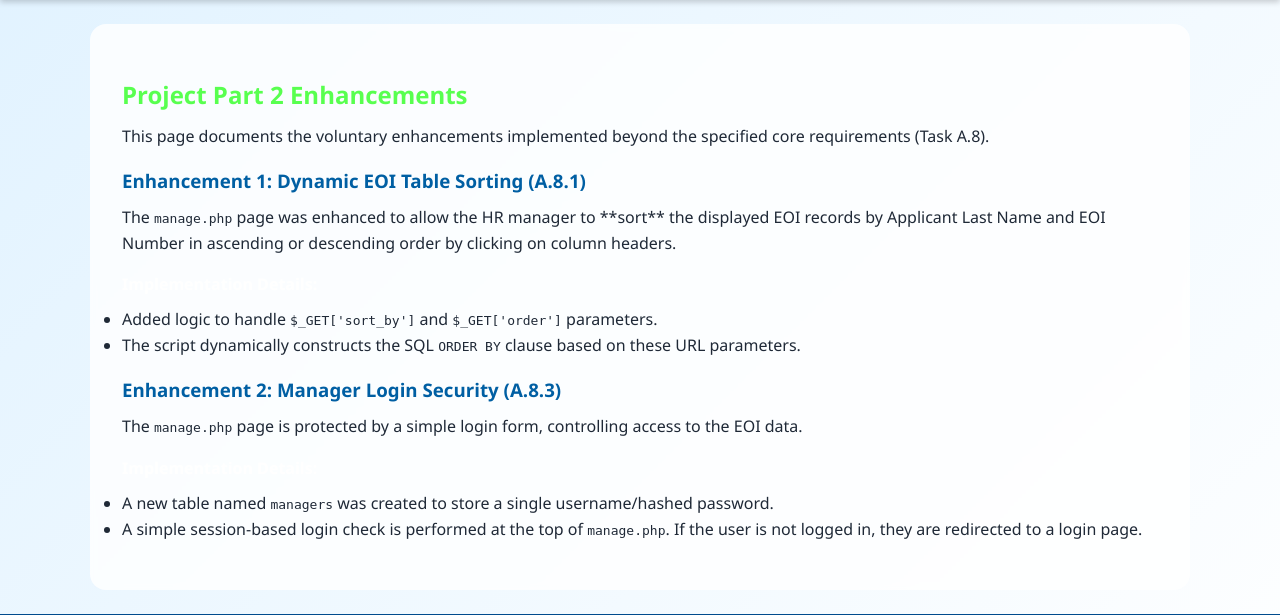
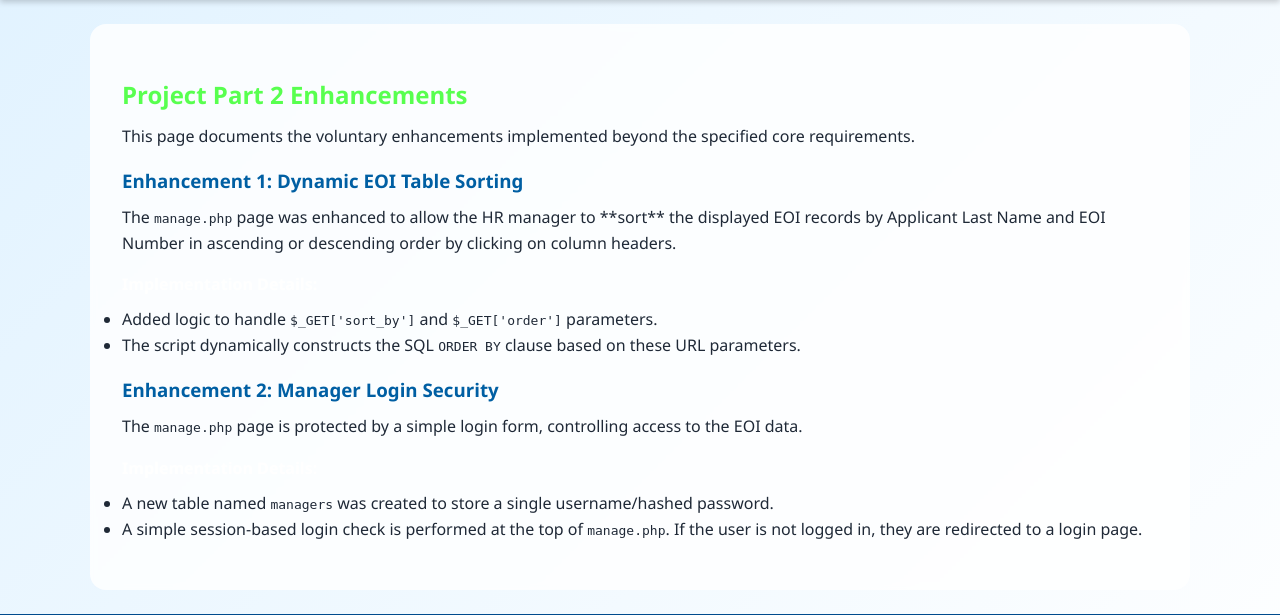
Before and after one commit to 106208088/project2, a PHP site: page /enhancements.php in a window 1280 px wide. Shown: the part 134-749 px from the top of the page. Run offline with PHP 8.4, Linux system fonts and the light colour scheme.

Commit message:
Minor changes to enhancements.php

```diff
--- a/enhancements.php
+++ b/enhancements.php
@@ -3,10 +3,10 @@
 include_once 'header.inc';
 ?>
     <h2>Project Part 2 Enhancements</h2>
-    <p>This page documents the voluntary enhancements implemented beyond the specified core requirements (Task A.8).</p>
+    <p>This page documents the voluntary enhancements implemented beyond the specified core requirements.</p>
 
     <section>
-      <h3>Enhancement 1: Dynamic EOI Table Sorting (A.8.1)</h3>
+      <h3>Enhancement 1: Dynamic EOI Table Sorting</h3>
       <p>
         The <code>manage.php</code> page was enhanced to allow the HR manager to **sort** the displayed EOI records
         by Applicant Last Name and EOI Number in ascending or descending order by clicking on column headers.
@@ -19,7 +19,7 @@
     </section>
 
     <section>
-      <h3>Enhancement 2: Manager Login Security (A.8.3)</h3>
+      <h3>Enhancement 2: Manager Login Security</h3>
       <p>
         The <code>manage.php</code> page is protected by a simple login form, controlling access to the EOI data.
       </p>
```
